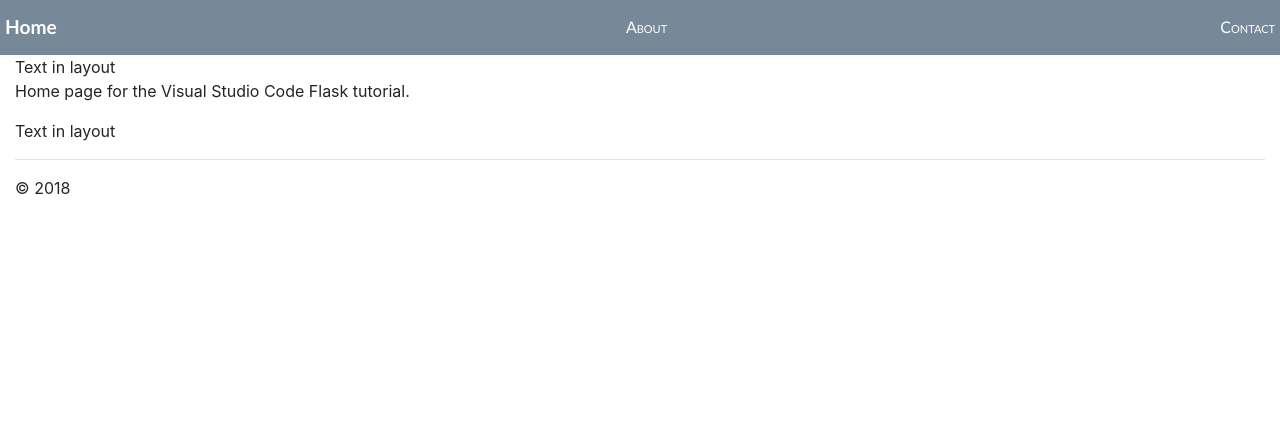
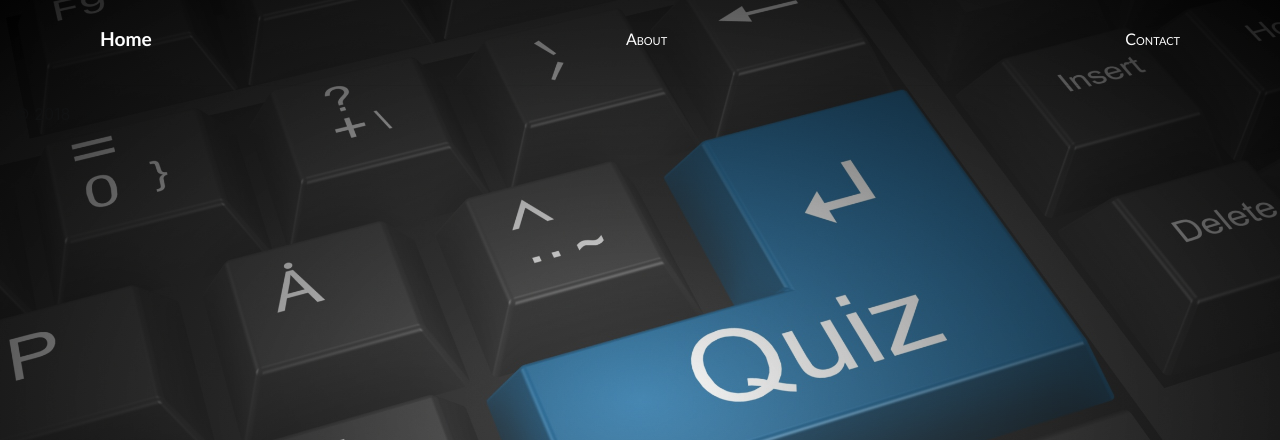
Before and after one commit to Nisheshg5/Quiz-WebApp-With-Flask-Python, a Flask app: page / in a window 1280 px wide. Shown: the top 440 px of the page. Run offline with Flask 2, Linux system fonts and the light colour scheme; some libraries are stand-ins or nearby versions.

Commit message:
Changed navbar Added background Added style

```diff
--- a/app.py
+++ b/app.py
@@ -10,6 +10,7 @@ from user_profile import user_profile
 
 app = Flask(__name__)
 app.config["SQLALCHEMY_TRACK_MODIFICATIONS"] = False
+app.config["SEND_FILE_MAX_AGE_DEFAULT"] = 0
 app.config["SQLALCHEMY_DATABASE_URI"] = "sqlite:////tmp/test.db"
 url = "mysql://{0}:{1}@{2}:{3}/{4}".format(
     "adminsql@quiz-mysql-db",
--- a/static/css/site.css
+++ b/static/css/site.css
@@ -1,14 +1,33 @@
+body {
+    background-image: url("/static/images/quiz-2137664.jpg");
+    background-repeat: no-repeat;
+    background-size: cover;
+    background-attachment: fixed;
+    background-position: center top;
+}
+
+body::before {
+    content: "";
+    position: absolute;
+    width: 100vw;
+    height: 100vh;
+    background: radial-gradient(rgba(255, 255, 255, 0.2), rgba(0, 0, 0, 0.9));
+    /* background-image: linear-gradient(to right, rgba(0,0,0,0.5), rgba(255,255,255,0.2), rgba(0,0,0,0.5)); */
+    background-size: cover;
+    background-repeat: no-repeat;
+}
+
 .message {
     font-weight: 600;
     color: dodgerblue;
 }
 
 .navbar {
-    background-color: lightslategray;
+    background-color: transparent;
     font-size: 1em;
     font-family: 'Trebuchet MS', 'Lucida Sans Unicode', 'Lucida Grande', 'Lucida Sans', Arial, sans-serif;
     color: white;
-    padding: 8px 5px 8px 5px;
+    padding: 20px 100px 10px 100px;
 }
 
 .navbar a {
--- a/templates/home.html
+++ b/templates/home.html
@@ -3,7 +3,7 @@
 Home page
 {% endblock %}
 {% block content %}
-{{super()}}
-<p>Home page for the Visual Studio Code Flask tutorial.</p>
-{{super()}}
+<div class=container-fluid>
+
+</div>
 {% endblock %}
```
